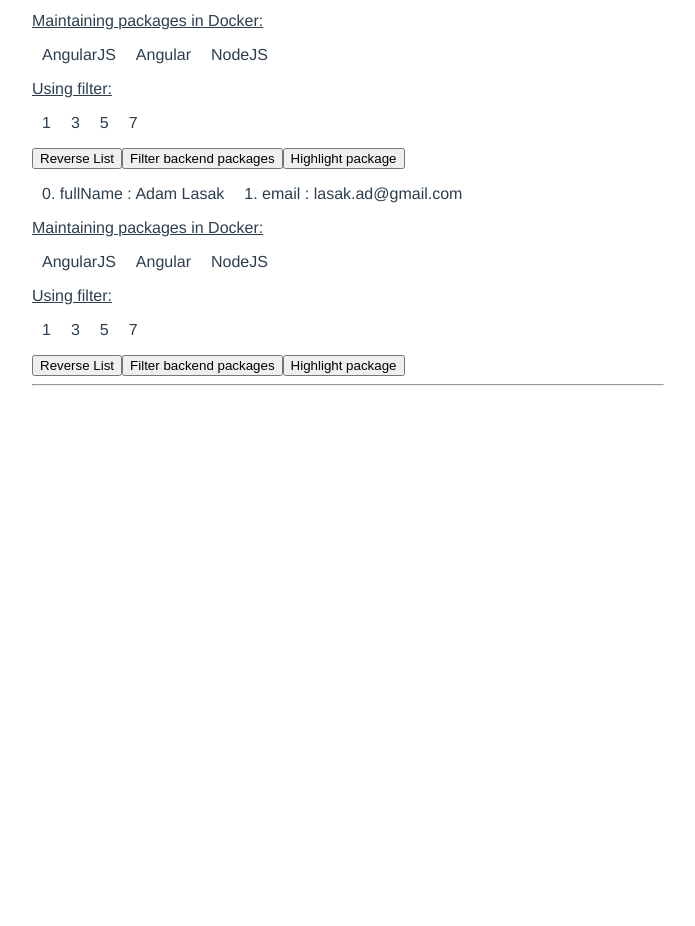
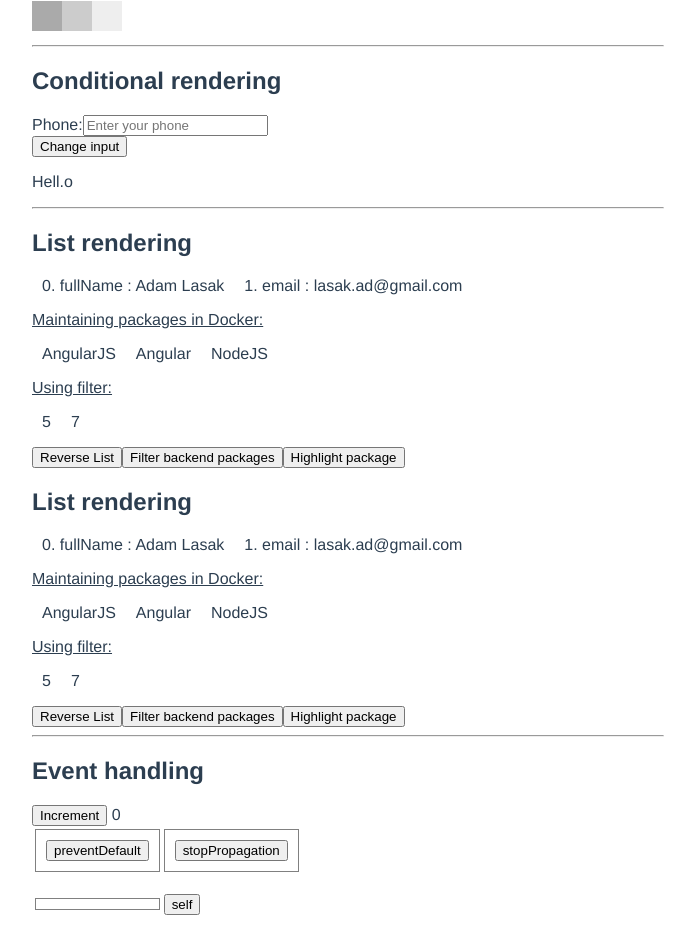
Before and after one commit to pr033r/vue2-demo, a Vue app: page /#/testing-vue-features in a window 1280 px wide. Shown: the part 929-1855 px from the top of the page, without its empty margins (292-987 px from the left). Before the commit the page ends 1323 px from the top, so only its background shows below. Built offline with nearby package versions, Linux system fonts and the light colour scheme.

Commit message:
event handling

```diff
--- a/src/components/BasicFeatures.vue
+++ b/src/components/BasicFeatures.vue
@@ -1,6 +1,7 @@
 <template>
   <!-- id for el (element) property -->
   <div id="basic-features">
+    <h2>Basic features</h2>
     <strong
       v-bind:title="currentTime"
       v-once
--- a/src/components/ClassAndStyleBindings.vue
+++ b/src/components/ClassAndStyleBindings.vue
@@ -1,5 +1,6 @@
 <template>
   <div id="class-and-style-bindings">
+    <h2>Class and style bindings</h2>
     <span
       class="output-box"
       v-bind:class="{ active: isActive, 'text-danger': hasError }"
--- a/src/components/ConditionalRendering.vue
+++ b/src/components/ConditionalRendering.vue
@@ -1,6 +1,6 @@
 <template>
   <div id="conditional-rendering">
-
+    <h2>Conditional rendering</h2>
     <!-- v-if is also lazy: if the condition is false on initial render, it will not do anything
     - the conditional block won’t be rendered until the condition becomes true for the first time.
 
--- /dev/null
+++ b/src/components/EventHandling.vue
@@ -0,0 +1,82 @@
+<template>
+  <div>
+    <h2>Event handling</h2>
+    <button v-on:click="incrementcCounter">Increment</button>
+    <!-- OR <button v-on:click="incrementcCounter($event)">Increment</button> -->
+    {{ counter }}
+    <br>
+
+    <!--
+    stopPropagation stops the event from bubbling up the event chain.
+    preventDefault prevents the default action the browser makes on that event.
+    -->
+    <table>
+      <tr>
+        <td>
+          <div class="divForClick" v-on:click="divClicked">
+            <!-- we can also make chain: v-on:click.stop.prevent -->
+            <button v-on:click.prevent="buttonClicked">preventDefault</button>
+          </div>
+          <br>
+        </td>
+        <td>
+          <div class="divForClick" v-on:click="divClicked">
+            <button v-on:click.stop="buttonClicked">stopPropagation</button>
+          </div>
+          <br>
+        </td>
+      </tr>
+      <tr>
+        <td class="outer">
+          <div class="middle">
+            <div class="inner" v-on:click.capture="buttonClicked">
+            </div>
+          </div>
+        </td>
+        <td>
+          <button v-on:click.self="buttonClicked">self</button>
+        </td>
+      </tr>
+    </table>
+  </div>
+</template>
+
+<script>
+export default {
+  data() {
+    return {
+      counter: 0
+    };
+  },
+
+  methods: {
+    incrementcCounter() {
+      this.counter++;
+    },
+    defaultAction() {
+      alert(
+        "The submit was canceled and event returned to previous state via preventDefault()"
+      );
+    },
+    divClicked() {
+      alert("clicked on div");
+    },
+    buttonClicked() {
+      alert("buttton");
+    },
+
+  }
+};
+</script>
+
+<style scoped>
+.divForClick {
+  padding: 10px;
+  border: 1px solid gray;
+  margin: 5opx;
+}
+.outer .middle .inner {
+  padding: 5px;
+  border: 1px solid gray;
+}
+</style>
--- a/src/components/ListRendering.vue
+++ b/src/components/ListRendering.vue
@@ -1,6 +1,6 @@
 <template>
   <div>
-
+    <h2>List rendering</h2>
     <ul>
       <!--
       'for' reuse and reorder existing elements, you need to provide a unique
@@ -29,7 +29,7 @@
     <u>Using filter:</u>
     <ul>
       <li
-      v-for="(item, index) in rangeForFilterUsage"
+      v-for="(item, index) in filterUsage"
       :key="index"
       >
         {{ item }}
@@ -73,9 +73,9 @@
     },
 
     computed: {
-      rangeForFilterUsage: {
+      filterUsage: {
         get: function() {
-          return this.rangeForFilterUsage;//.filter(x => x > 3);
+          return this.rangeForFilterUsage.filter(x => x > 3);
         }, // set(newValue) {...}
       }
     },
--- a/src/components/PropertiesAndWatchers.vue
+++ b/src/components/PropertiesAndWatchers.vue
@@ -1,5 +1,6 @@
 <template>
   <div id="properties-and-watchers">
+    <h2>Properties and watchers</h2>
     Current cached date: {{ cachedCurrentDate }}<br>
     Current date: {{ currentDate() }}<br>
     First name: <input v-model="firstName"><br>
--- a/src/components/TestingVueFeatures.vue
+++ b/src/components/TestingVueFeatures.vue
@@ -10,6 +10,8 @@
     components have isolated scopes of their own. In order to pass the iterated
     data into the component, we should also use props -->
     <ListRendering v-for="item in 2" v-bind:key="item"></ListRendering><hr>
+
+    <EventHandling></EventHandling>
   </div>
 </template>
 
@@ -19,6 +21,7 @@ import PropertiesAndWatchers from './PropertiesAndWatchers.vue';
 import ClassAndStyleBingings from './ClassAndStyleBindings.vue';
 import ConditionalRendering from './ConditionalRendering.vue';
 import ListRendering from './ListRendering.vue';
+import EventHandling from './EventHandling.vue';
 
 export default {
   name: "TestingVueFeatures",
@@ -28,6 +31,7 @@ export default {
     ClassAndStyleBingings,
     ConditionalRendering,
     ListRendering,
+    EventHandling,
   }
 };
 </script>
```
Also changed, not shown: package.json (+6 -6 lines), 1 other file (tests, documents, lock files or other folders).
